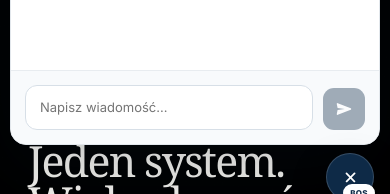
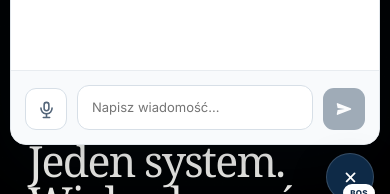
Before and after one commit to vernegroup/bos-platform, a Next.js app: page / in a window 390 px wide. Both pictures are taken after a click on the button "BOS". Shown: the part 627-821 px from the top of the page. Built offline with nearby package versions, Linux system fonts and the light colour scheme.

Commit message:
VOICE-CHAT-04 add microphone permission control

```diff
--- a/components/BOSSupport/BOSSupport.css
+++ b/components/BOSSupport/BOSSupport.css
@@ -54,3 +54,17 @@
 .bos-assistant-send:not(:disabled):hover{transform:translateY(-1px);opacity:.92}
 .bos-assistant-send:not(:disabled):focus-visible{outline:3px solid rgba(14,42,71,.18);outline-offset:2px}
 @media(prefers-reduced-motion:reduce){.bos-assistant-send:not(:disabled){transition:none}.bos-assistant-send:not(:disabled):hover{transform:none}}
+
+/* VOICE-CHAT-04 — MicrophoneControl */
+.bos-assistant-composer{grid-template-columns:42px 1fr 42px}
+.bos-microphone-control{position:relative;align-self:end}
+.bos-microphone-button{position:relative;width:42px;height:42px;display:grid;place-items:center;border:1px solid #D7DFE7;border-radius:11px;background:#fff;color:#536579;cursor:pointer;transition:border-color .16s ease,background .16s ease,color .16s ease}
+.bos-microphone-button svg{width:19px;height:19px;fill:currentColor}
+.bos-microphone-button:hover{border-color:#9EACBA;color:#0E2A47}
+.bos-microphone-button:focus-visible{outline:3px solid rgba(14,42,71,.18);outline-offset:2px}
+.bos-microphone-button-requesting{cursor:wait;opacity:.55}
+.bos-microphone-button-active{border-color:#0E2A47;background:#0E2A47;color:#fff}
+.bos-microphone-live-dot{position:absolute;right:-2px;top:-2px;width:10px;height:10px;border:2px solid #fff;border-radius:50%;background:#D84B4B;box-sizing:content-box}
+.bos-microphone-error{position:absolute;right:0;bottom:50px;width:220px;padding:9px 11px;border:1px solid #E5CDD0;border-radius:9px;background:#FFF8F8;color:#8B3942;font-size:10px;line-height:1.35;box-shadow:0 8px 24px rgba(8,27,45,.12)}
+@media(max-width:520px){.bos-microphone-error{left:0;right:auto;width:200px}}
+@media(prefers-reduced-motion:reduce){.bos-microphone-button{transition:none}}
--- /dev/null
+++ b/components/BOSSupport/MicrophoneControl.tsx
@@ -0,0 +1,97 @@
+"use client";
+
+import { useEffect, useRef, useState } from "react";
+
+export type MicrophoneState = "idle" | "requesting" | "active" | "denied" | "unsupported";
+
+type MicrophoneControlProps = {
+  onStateChange?: (state: MicrophoneState) => void;
+};
+
+export default function MicrophoneControl({ onStateChange }: MicrophoneControlProps) {
+  const [state, setState] = useState<MicrophoneState>("idle");
+  const streamRef = useRef<MediaStream | null>(null);
+
+  function updateState(next: MicrophoneState) {
+    setState(next);
+    onStateChange?.(next);
+  }
+
+  function stopMicrophone() {
+    streamRef.current?.getTracks().forEach((track) => track.stop());
+    streamRef.current = null;
+    updateState("idle");
+  }
+
+  async function toggleMicrophone() {
+    if (state === "active") {
+      stopMicrophone();
+      return;
+    }
+
+    if (!navigator.mediaDevices?.getUserMedia) {
+      updateState("unsupported");
+      return;
+    }
+
+    updateState("requesting");
+
+    try {
+      const stream = await navigator.mediaDevices.getUserMedia({
+        audio: {
+          echoCancellation: true,
+          noiseSuppression: true,
+          autoGainControl: true,
+        },
+        video: false,
+      });
+      streamRef.current = stream;
+      updateState("active");
+    } catch (error) {
+      const denied =
+        error instanceof DOMException &&
+        (error.name === "NotAllowedError" || error.name === "SecurityError");
+      updateState(denied ? "denied" : "idle");
+    }
+  }
+
+  useEffect(() => {
+    return () => {
+      streamRef.current?.getTracks().forEach((track) => track.stop());
+      streamRef.current = null;
+    };
+  }, []);
+
+  const label =
+    state === "active"
+      ? "Wyłącz mikrofon"
+      : state === "requesting"
+        ? "Oczekiwanie na dostęp do mikrofonu"
+        : "Włącz mikrofon";
+
+  return (
+    <div className="bos-microphone-control">
+      <button
+        className={`bos-microphone-button bos-microphone-button-${state}`}
+        type="button"
+        onClick={toggleMicrophone}
+        disabled={state === "requesting"}
+        aria-label={label}
+        aria-pressed={state === "active"}
+        title={label}
+      >
+        <svg viewBox="0 0 24 24" aria-hidden="true">
+          <path d="M12 14.5a4 4 0 0 0 4-4V6a4 4 0 1 0-8 0v4.5a4 4 0 0 0 4 4Zm-2-8.5a2 2 0 1 1 4 0v4.5a2 2 0 1 1-4 0V6Zm8 4a1 1 0 0 1 2 0v.5a8 8 0 0 1-7 7.94V21h3a1 1 0 1 1 0 2H8a1 1 0 1 1 0-2h3v-2.56A8 8 0 0 1 4 10.5V10a1 1 0 1 1 2 0v.5a6 6 0 0 0 12 0V10Z" />
+        </svg>
+        {state === "active" && <span className="bos-microphone-live-dot" aria-hidden="true" />}
+      </button>
+      {(state === "denied" || state === "unsupported") && (
+        <span className="bos-microphone-error" role="status">
+          {state === "denied"
+            ? "Brak dostępu do mikrofonu."
+            : "Mikrofon nie jest obsługiwany w tej przeglądarce."}
+        </span>
+      )}
+    </div>
+  );
+}
--- a/components/BOSSupport/TextChat.tsx
+++ b/components/BOSSupport/TextChat.tsx
@@ -1,26 +1,18 @@
 "use client";
 
 import { FormEvent, KeyboardEvent, useEffect, useRef, useState } from "react";
+import MicrophoneControl from "./MicrophoneControl";
 
-export type TextChatMessage = {
-  id: string;
-  role: "assistant" | "user";
-  content: string;
-};
+export type TextChatMessage = { id: string; role: "assistant" | "user"; content: string };
 
 const START_MESSAGE: TextChatMessage = {
   id: "welcome",
   role: "assistant",
-  content:
-    "Napisz, czego potrzebujesz. Na tym etapie testujemy lokalny przebieg rozmowy; silnik AI zostanie podłączony w kolejnych zadaniach.",
+  content: "Napisz, czego potrzebujesz. Na tym etapie testujemy lokalny przebieg rozmowy; silnik AI zostanie podłączony w kolejnych zadaniach.",
 };
+const LOCAL_REPLY = "Wiadomość została dodana do lokalnej sesji testowej. Po podłączeniu silnika AI w tym miejscu pojawi się właściwa odpowiedź BOS Assistant.";
 
-const LOCAL_REPLY =
-  "Wiadomość została dodana do lokalnej sesji testowej. Po podłączeniu silnika AI w tym miejscu pojawi się właściwa odpowiedź BOS Assistant.";
-
-type TextChatProps = {
-  onFirstMessage?: () => void;
-};
+type TextChatProps = { onFirstMessage?: () => void };
 
 export default function TextChat({ onFirstMessage }: TextChatProps) {
   const [messages, setMessages] = useState<TextChatMessage[]>([START_MESSAGE]);
@@ -28,38 +20,23 @@ export default function TextChat({ onFirstMessage }: TextChatProps) {
   const endRef = useRef<HTMLDivElement>(null);
   const firstMessageSent = useRef(false);
 
-  useEffect(() => {
-    endRef.current?.scrollIntoView({ behavior: "smooth", block: "nearest" });
-  }, [messages]);
+  useEffect(() => { endRef.current?.scrollIntoView({ behavior: "smooth", block: "nearest" }); }, [messages]);
 
   function sendMessage(raw: string) {
     const content = raw.trim();
     if (!content) return;
-
     const stamp = Date.now();
-    setMessages((current) => [
-      ...current,
+    setMessages((current) => [...current,
       { id: `user-${stamp}`, role: "user", content },
       { id: `assistant-${stamp}`, role: "assistant", content: LOCAL_REPLY },
     ]);
     setDraft("");
-
-    if (!firstMessageSent.current) {
-      firstMessageSent.current = true;
-      onFirstMessage?.();
-    }
+    if (!firstMessageSent.current) { firstMessageSent.current = true; onFirstMessage?.(); }
   }
 
-  function handleSubmit(event: FormEvent<HTMLFormElement>) {
-    event.preventDefault();
-    sendMessage(draft);
-  }
-
+  function handleSubmit(event: FormEvent<HTMLFormElement>) { event.preventDefault(); sendMessage(draft); }
   function handleKeyDown(event: KeyboardEvent<HTMLTextAreaElement>) {
-    if (event.key === "Enter" && !event.shiftKey) {
-      event.preventDefault();
-      sendMessage(draft);
-    }
+    if (event.key === "Enter" && !event.shiftKey) { event.preventDefault(); sendMessage(draft); }
   }
 
   return (
@@ -67,35 +44,24 @@ export default function TextChat({ onFirstMessage }: TextChatProps) {
       <div className="bos-assistant-body" aria-live="polite" aria-relevant="additions">
         <div className="bos-text-chat-list">
           {messages.map((message) => (
-            <div
-              className={`bos-assistant-message bos-assistant-message-${message.role}`}
-              key={message.id}
-            >
-              {message.role === "assistant" && (
-                <span className="bos-assistant-avatar" aria-hidden="true">B</span>
-              )}
+            <div className={`bos-assistant-message bos-assistant-message-${message.role}`} key={message.id}>
+              {message.role === "assistant" && <span className="bos-assistant-avatar" aria-hidden="true">B</span>}
               <p>{message.content}</p>
             </div>
           ))}
           <div ref={endRef} />
         </div>
-
         {messages.length === 1 && (
           <div className="bos-assistant-suggestions" aria-label="Przykładowe pytania">
-            <button type="button" onClick={() => sendMessage("Pomóż mi wybrać produkt")}>
-              Pomóż mi wybrać produkt
-            </button>
-            <button type="button" onClick={() => sendMessage("Mam pytanie o wdrożenie")}>
-              Mam pytanie o wdrożenie
-            </button>
-            <button type="button" onClick={() => sendMessage("Jak działa BOS?")}>
-              Jak działa BOS?
-            </button>
+            <button type="button" onClick={() => sendMessage("Pomóż mi wybrać produkt")}>Pomóż mi wybrać produkt</button>
+            <button type="button" onClick={() => sendMessage("Mam pytanie o wdrożenie")}>Mam pytanie o wdrożenie</button>
+            <button type="button" onClick={() => sendMessage("Jak działa BOS?")}>Jak działa BOS?</button>
           </div>
         )}
       </div>
 
       <form className="bos-assistant-composer" onSubmit={handleSubmit}>
+        <MicrophoneControl />
         <textarea
           rows={1}
           value={draft}
@@ -104,15 +70,8 @@ export default function TextChat({ onFirstMessage }: TextChatProps) {
           aria-label="Wiadomość do BOS Assistant"
           placeholder="Napisz wiadomość..."
         />
-        <button
-          className="bos-assistant-send"
-          type="submit"
-          aria-label="Wyślij wiadomość"
-          disabled={!draft.trim()}
-        >
-          <svg viewBox="0 0 24 24" aria-hidden="true">
-            <path d="M3.7 4.2 21 11.1a1 1 0 0 1 0 1.8L3.7 19.8a1 1 0 0 1-1.35-1.13l1.1-5.2L13 12 3.45 10.53l-1.1-5.2A1 1 0 0 1 3.7 4.2Z" />
-          </svg>
+        <button className="bos-assistant-send" type="submit" aria-label="Wyślij wiadomość" disabled={!draft.trim()}>
+          <svg viewBox="0 0 24 24" aria-hidden="true"><path d="M3.7 4.2 21 11.1a1 1 0 0 1 0 1.8L3.7 19.8a1 1 0 0 1-1.35-1.13l1.1-5.2L13 12 3.45 10.53l-1.1-5.2A1 1 0 0 1 3.7 4.2Z" /></svg>
         </button>
       </form>
     </>
```
